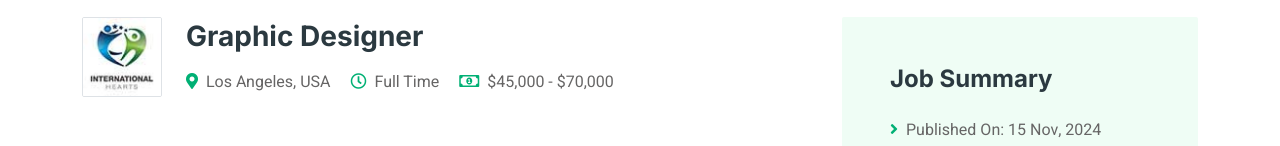
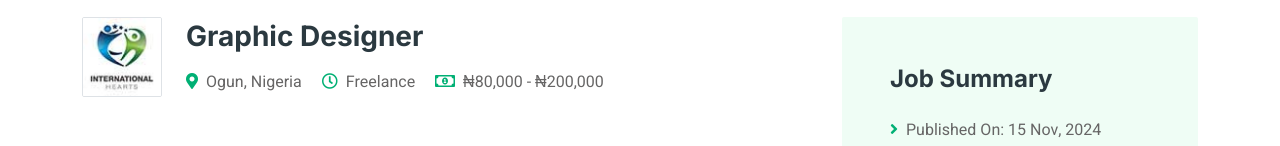
Before and after one commit to Julia-A/Job-Recruitment-Management-System, a plain HTML site: page job-detail.html in a window 1280 px wide. Shown: the part 551-697 px from the top of the page. Drawn offline with nearby package versions, Linux system fonts and the light colour scheme; animation ran at ten frames a second.

Commit message:
more commits

```diff
--- a/job-detail.html
+++ b/job-detail.html
@@ -101,9 +101,9 @@
                             <img class="flex-shrink-0 img-fluid border rounded" src="img/com-logo-2.jpg" alt="" style="width: 80px; height: 80px;">
                             <div class="text-start ps-4">
                                 <h3 class="mb-3">Graphic Designer</h3>
-                                <span class="text-truncate me-3"><i class="fa fa-map-marker-alt text-primary me-2"></i>Los Angeles, USA</span>
-                                <span class="text-truncate me-3"><i class="far fa-clock text-primary me-2"></i>Full Time</span>
-                                <span class="text-truncate me-0"><i class="far fa-money-bill-alt text-primary me-2"></i>$45,000 - $70,000</span>
+                                <span class="text-truncate me-3"><i class="fa fa-map-marker-alt text-primary me-2"></i>Ogun, Nigeria</span>
+                                <span class="text-truncate me-3"><i class="far fa-clock text-primary me-2"></i>Freelance</span>
+                                <span class="text-truncate me-0"><i class="far fa-money-bill-alt text-primary me-2"></i>₦80,000 - ₦200,000</span>
                             </div>
                         </div>
 
@@ -201,8 +201,8 @@
                     </div>
                     <div class="col-lg-3 col-md-6">
                         <h5 class="text-white mb-4">Contact</h5>
-                        <p class="mb-2"><i class="fa fa-map-marker-alt me-3"></i>Karl Johans Gate 15, 0162 Oslo, Norway</p>
-                        <p class="mb-2"><i class="fa fa-phone-alt me-3"></i>+47 987 65 432</p>
+                        <p class="mb-2"><i class="fa fa-map-marker-alt me-3"></i>Babcock Univeristy, Ilishan-Remo, Ogun state, Nigeria</p>
+                        <p class="mb-2"><i class="fa fa-phone-alt me-3"></i>+234 907 653 4320</p>
                         <p class="mb-2"><i class="fa fa-envelope me-3"></i>jobentry@gmail.com</p>
                         <div class="d-flex pt-2">
                             <a class="btn btn-outline-light btn-social" href=""><i class="fab fa-twitter"></i></a>
```
Also changed, not shown: about.html (+2 -2 lines), category.html (+2 -2 lines), contact.html (+2 -2 lines), index.html (+2 -2 lines), job-list.html (+2 -2 lines), testimonial.html (+2 -2 lines).
